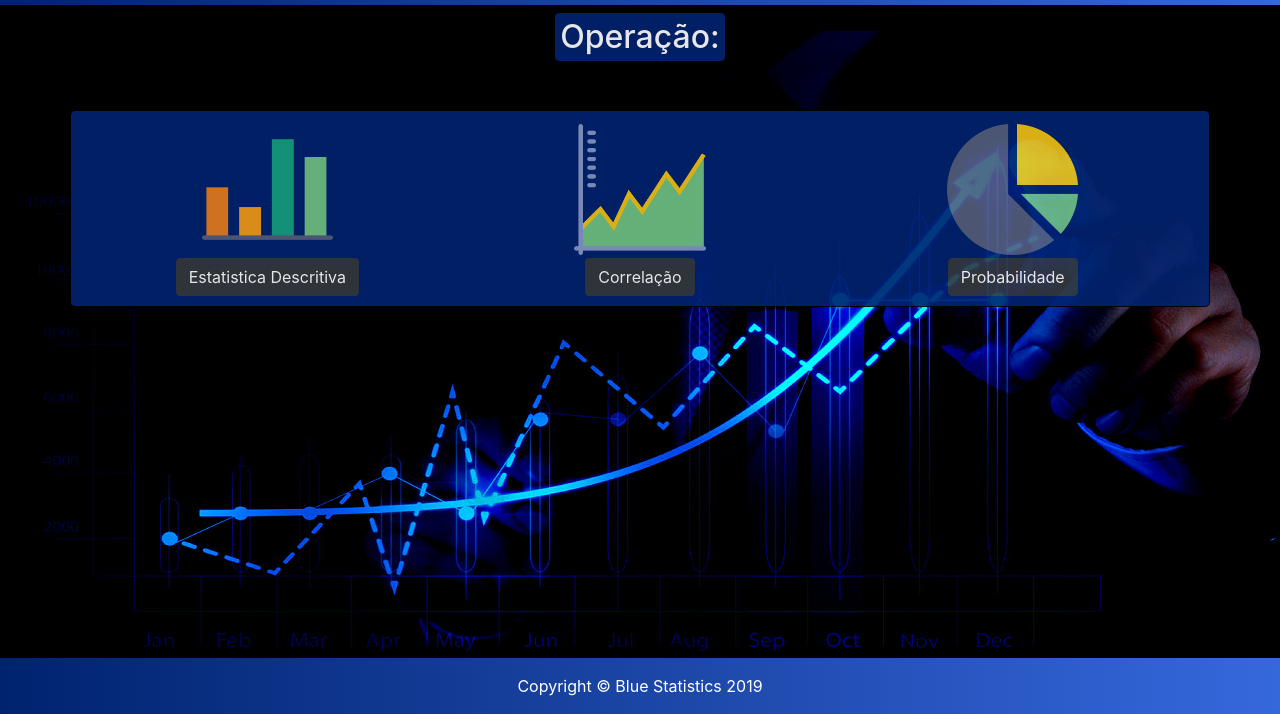
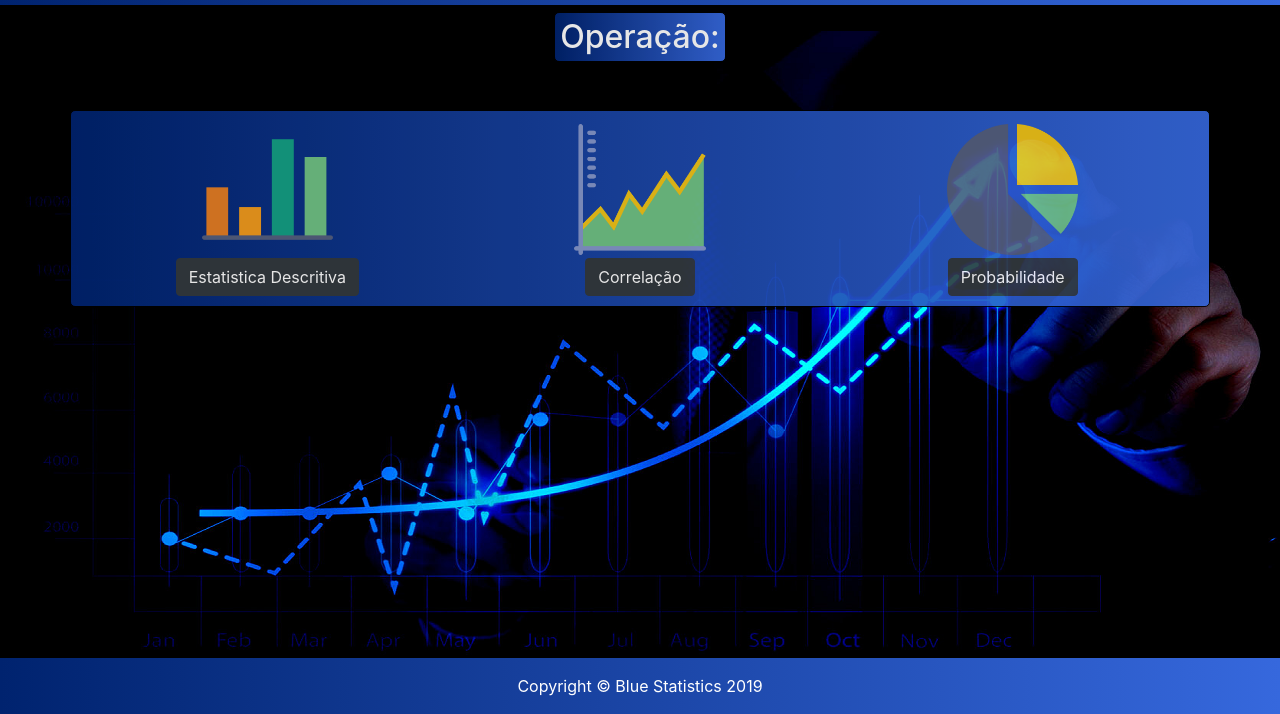
Before and after one commit to WillDFz/WillDFz.github.io, a plain HTML site: page user.html in a window 1280 px wide. Shown: the part 86-800 px from the top of the page. Drawn offline with Linux system fonts and the light colour scheme.

Commit message:
Update styleS.css

```diff
--- a/css/styleS.css
+++ b/css/styleS.css
@@ -92,7 +92,7 @@
  	color: #fff;
  	padding: 5px;
  	margin: auto;
- 	background-color: rgb(0, 35, 111);
+ 	background-image: linear-gradient(to right, rgb(0, 35, 111), rgb(54, 104, 221));
  	opacity: 0.9;
  	width: fit-content;
  	border: 1px solid #000;
@@ -102,7 +102,7 @@
  .botoes-grupo {
  	padding: 10px;
  	text-align: center;
- 	background-color: rgb(0, 35, 111);
+ 	background-image: linear-gradient(to right, rgb(0, 35, 111), rgb(54, 104, 221));
  	opacity: 0.9;
  	border: 1px solid #000;
  	border-radius: 5px;
```
